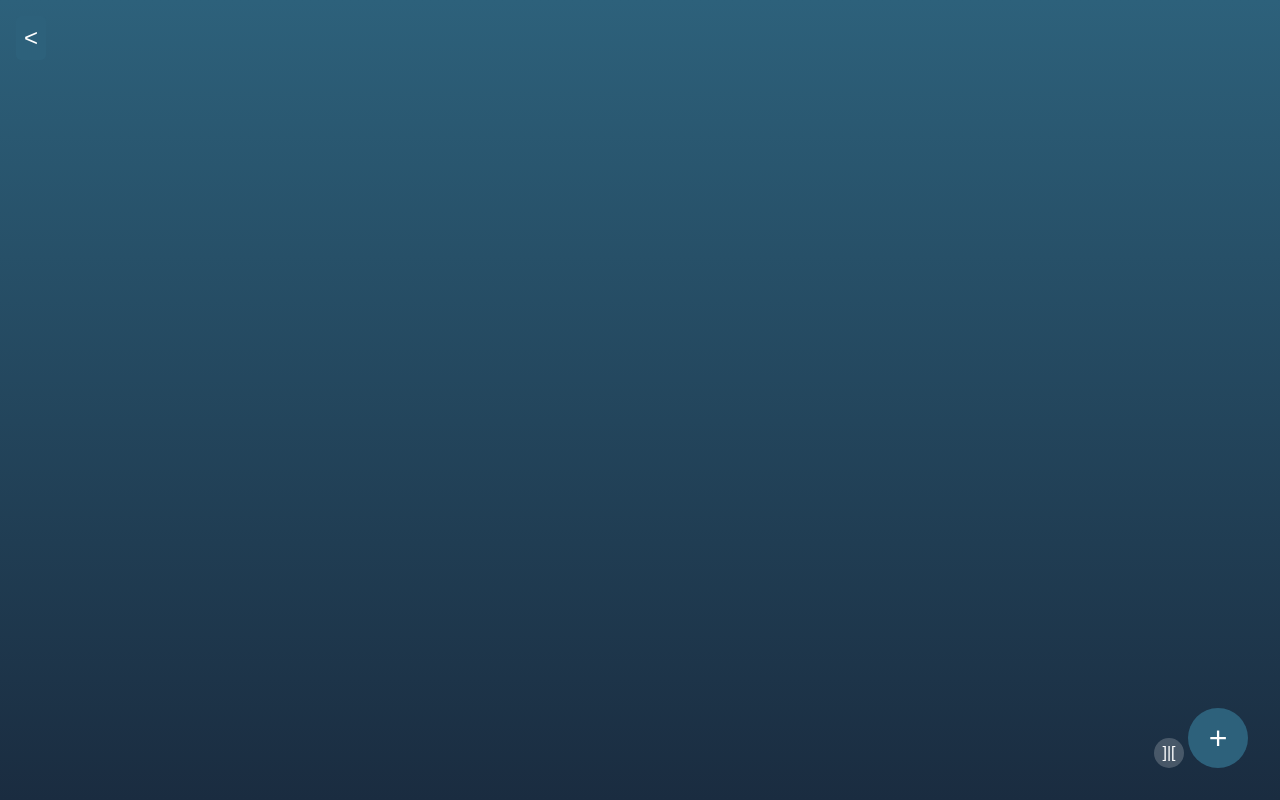
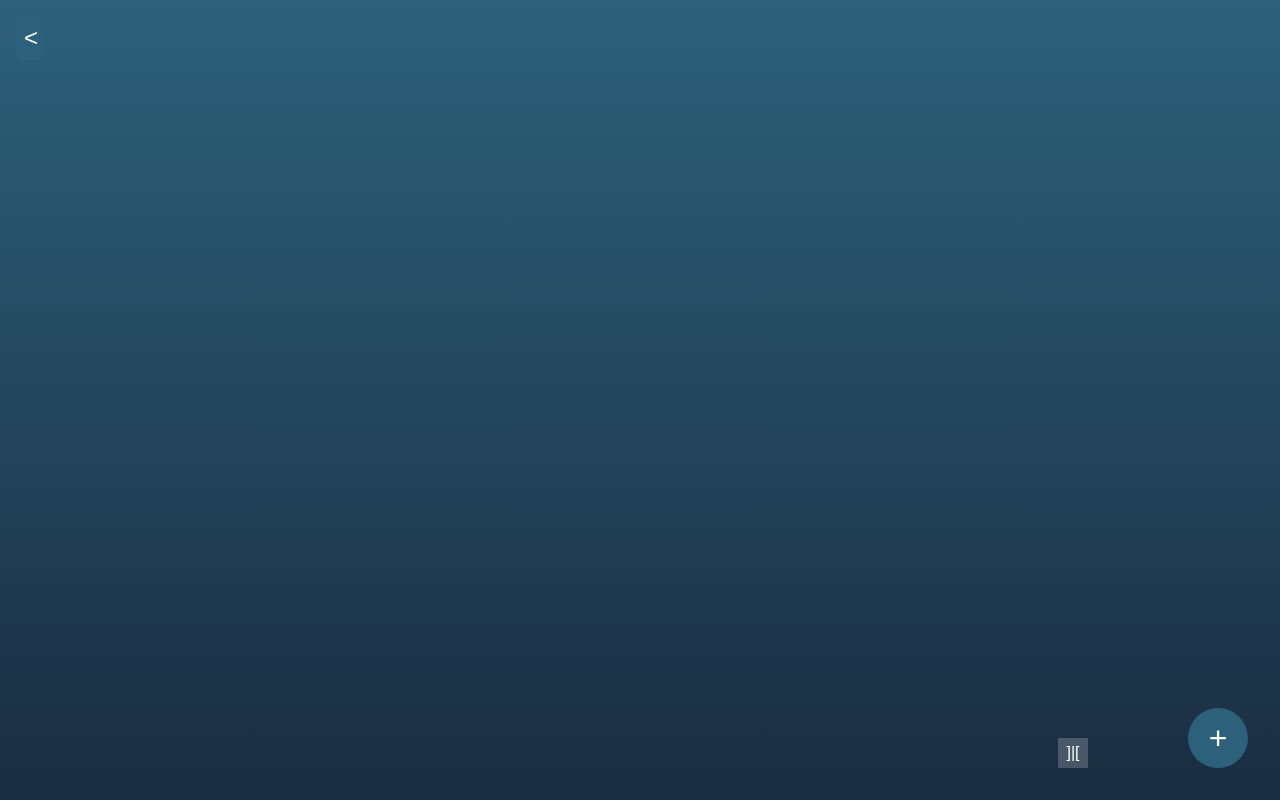
Before and after one commit to Dimensionslash/LinkySpace, a plain HTML site: page index.html in a window 1280 px wide. Drawn offline with Linux system fonts and the light colour scheme.

Commit message:
style.css

```diff
--- a/style.css
+++ b/style.css
@@ -97,10 +97,10 @@ body {
 .imp-exp {
     position: fixed;
     bottom: 2rem;
-    right: 6rem;
+    right: 12rem;
     background: rgba(255, 255, 255, 0.2);
     border: none;
-    border-radius: 50%;
+    border-radius: 0%;
     width: 30px;
     height: 30px;
     color: var(--text-color);
```
